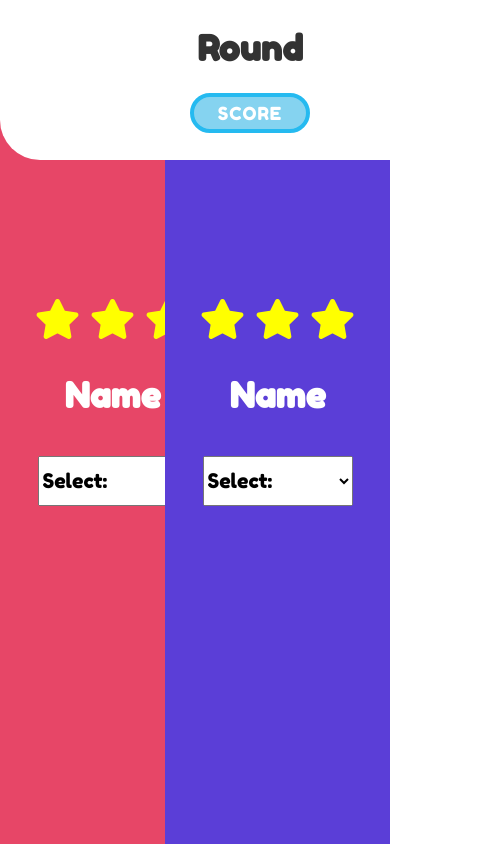
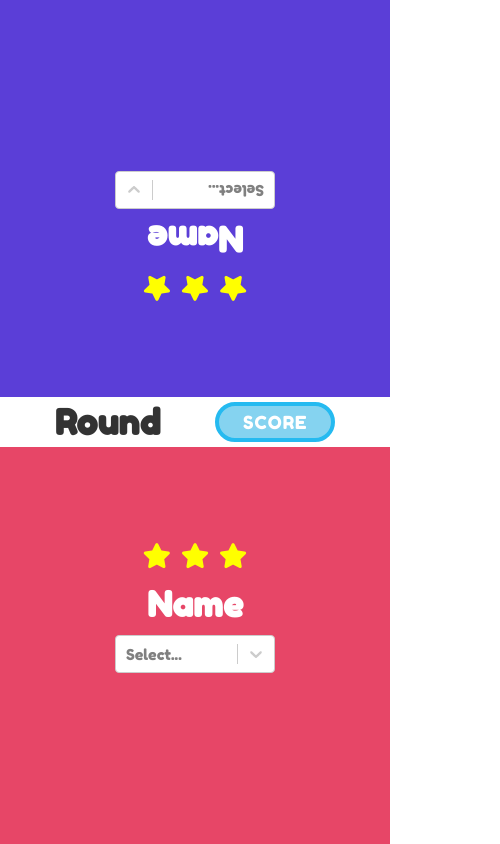
Before and after one commit to teffcode/game-of-drones, a React (Create React App) app: page /game in a window 390 px wide. Shown: the whole page, 500 px wide, since content can reach past the window. Built offline with nearby package versions, Linux system fonts and the light colour scheme.

Commit message:
📲 Responsive: Game Layout

```diff
--- a/package.json
+++ b/package.json
@@ -7,6 +7,7 @@
     "react-dom": "^16.5.2",
     "react-router-dom": "4.3.1",
     "react-scripts": "2.0.4",
+    "react-select": "2.1.0",
     "styled-components": "3.4.10"
   },
   "scripts": {
--- a/src/components/Game/Game.jsx
+++ b/src/components/Game/Game.jsx
@@ -1,31 +1,31 @@
 import React, { Component } from 'react';
 import styled from 'styled-components';
+import Select from 'react-select'
 
 import { PrincipalTitle, Button } from '../Home/Home';
 
 const GameContainer = styled.div`
   height: 100vh;
+  overflow: hidden;
   position: relative;
   width: 100vw;
 `
 
-const RoundContainer = styled.div`
+const RoundTitle = styled.div`
   align-items: center;
   background-color: white;
-  border-radius: 0px 0px 40px 40px;
   color: black;
   display: flex;
-  flex-direction: column;
-  height: 130px;
-  justify-content: space-around;
-  left: 0;
+  height: 50px;
+  justify-content: space-evenly;
   margin: auto;
-  padding: 15px 0px;
   position: absolute;
-  right: 0;
-  top: 0;
-  width: 500px;
+  width: 100vw;
   z-index: 2;
+  // iPad Pro
+  @media (max-width: 1024px) {
+    top: 47vh;
+  }
 `
 
 const PlayerOneContent = styled.div`
@@ -36,9 +36,14 @@ const PlayerOneContent = styled.div`
   height: 100vh;
   justify-content: center;
   left: 0;
-  padding: 0px 15px;
   position: absolute;
   width: 50vw;
+  // iPad Pro
+  @media (max-width: 1024px) {
+    bottom: 0;
+    height: 50vh;
+    width: 100vw;
+  }
 `
 
 const PlayerTwoContent = styled.div`
@@ -48,10 +53,17 @@ const PlayerTwoContent = styled.div`
   flex-direction: column;
   height: 100vh;
   justify-content: center;
-  padding: 0px 15px;
   position: absolute;
   right: 0;
   width: 50vw;
+  // iPad Pro
+  @media (max-width: 1024px) {
+    height: 50vh;
+    top: 0;
+    transform: rotate(180deg);
+    font-size: 10px;
+    width: 100vw;
+  }
 `
 
 const StarsContent = styled.div `
@@ -61,54 +73,70 @@ const StarsContent = styled.div `
     color: yellow;
     font-size: 40px;
     margin: 0px 5px;
+    // iPhone 6/7/8 Plus
+    @media (max-width: 414px) {
+      font-size: 25px;
+    }
+  }
+  // iPhone 6/7/8 Plus
+  @media (max-width: 414px) {
+    margin-bottom: 15px;
+    margin-top: -50px;
   }
 `
 
-const Select = styled.select `
-  display: flex;
-  font-family: 'Fredoka One', cursive;
+const SelectStyled = styled(Select) `
+  cursor: pointer;
   font-size: 20px;
-  height: 50px;
-  margin: 40px 0px;
+  margin-top: 40px;
   outline: none;
-  width: 150px;
+  width: 160px;
+  // iPhone 6/7/8 Plus
+  @media (max-width: 414px) {
+    font-size: 15px;
+    margin-top: 10px;
+  }
+  // Galaxy S5
+  @media (max-width: 360px) {
+    font-size: 12px;
+  }
+  // iPhone5/SE
+  @media (max-width: 320px) {
+    font-size: 10px;
+  }
 `
 
 class Game extends Component {
   render() {
+    const options = [
+      { value: 'rock', label: 'Rock' },
+      { value: 'paper', label: 'Paper' },
+      { value: 'scissor', label: 'Scissor' }
+    ]
+
     return (
       <GameContainer>
-        <RoundContainer>
+        <RoundTitle>
           <PrincipalTitle black>Round</PrincipalTitle>
           <Button>Score</Button>
-        </RoundContainer>
+        </RoundTitle>
         <PlayerOneContent>
           <StarsContent>
-            <i class="fas fa-star"></i>
-            <i class="fas fa-star"></i>
-            <i class="fas fa-star"></i>
+            <i className="fas fa-star"></i>
+            <i className="fas fa-star"></i>
+            <i className="fas fa-star"></i>
           </StarsContent>
           <PrincipalTitle>Name</PrincipalTitle>
-          <Select>
-            <option value="0">Select: </option>
-            <option value="1">Rock</option>
-            <option value="2">Paper</option>
-            <option value="3">Scissor</option>
-          </Select>
+          <SelectStyled options={options}></SelectStyled>
         </PlayerOneContent>
         <PlayerTwoContent>
           <StarsContent>
-            <i class="fas fa-star"></i>
-            <i class="fas fa-star"></i>
-            <i class="fas fa-star"></i>
+            <i className="fas fa-star"></i>
+            <i className="fas fa-star"></i>
+            <i className="fas fa-star"></i>
           </StarsContent>
           <PrincipalTitle>Name</PrincipalTitle>
-          <Select>
-            <option value="0">Select: </option>
-            <option value="1">Rock</option>
-            <option value="2">Paper</option>
-            <option value="3">Scissor</option>
-          </Select>
+          <SelectStyled options={options}></SelectStyled>
         </PlayerTwoContent>
       </GameContainer>
     );
```
Also changed, not shown: 1 other file (tests, documents, lock files or other folders).
